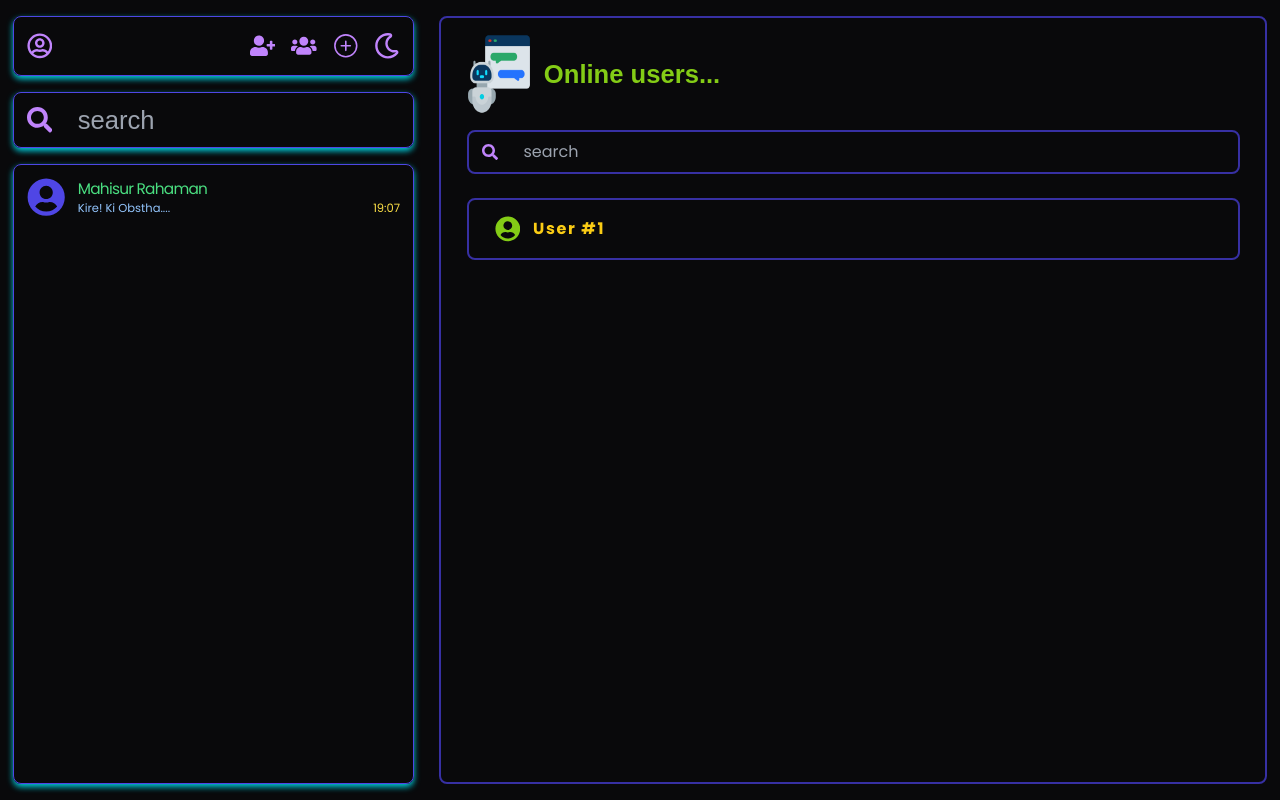
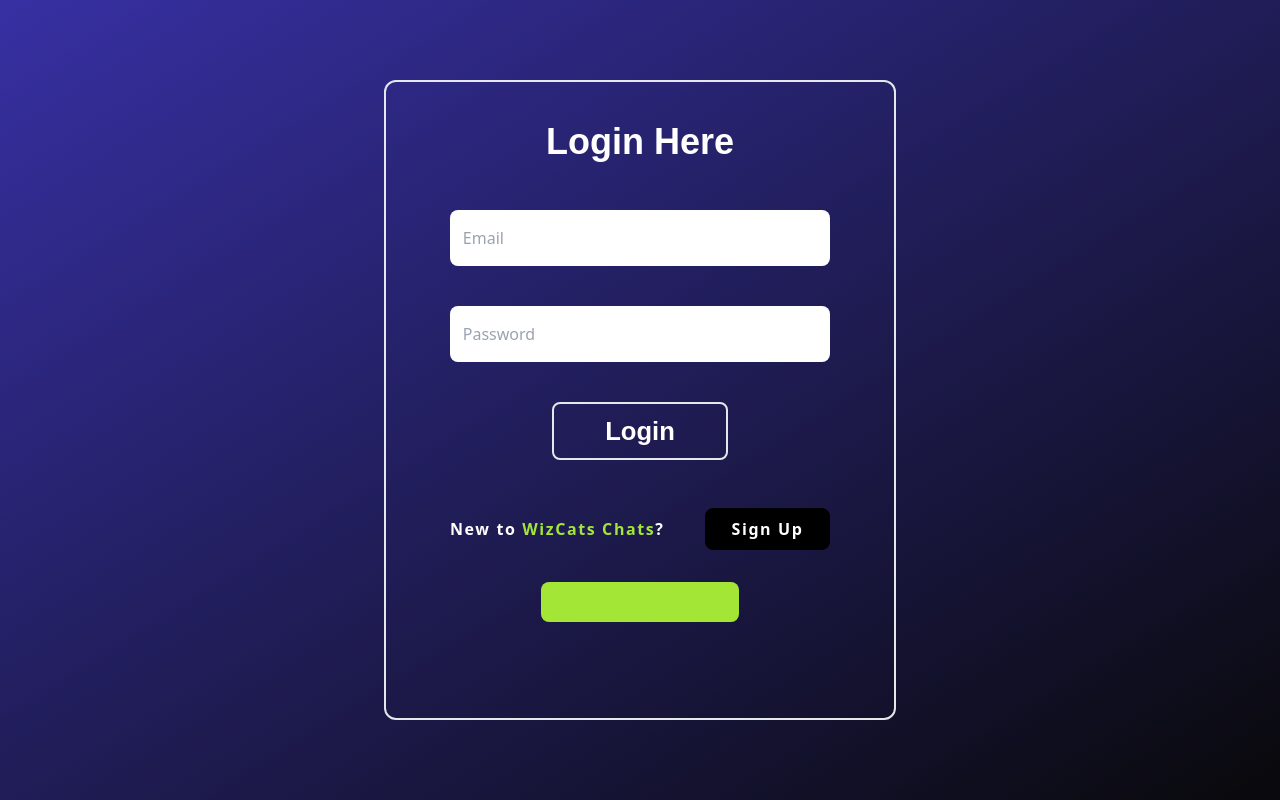
Before and after one commit to mahisurrahman/chat-app-front-end, a React (Vite) app: page / in a window 1280 px wide. Built offline with nearby package versions, Linux system fonts and the light colour scheme; a web font is replaced by a local one.

Commit message:
Routing Worked

```diff
--- a/src/App.jsx
+++ b/src/App.jsx
@@ -1,12 +1,18 @@
 
+import { Route, Routes } from 'react-router-dom'
 import './App.css'
+import Login from './Pages/Login/Login'
 
 function App() {
 
   return (
-    <>
+    <div>
+     <Routes>
+      <Route path='/' element={<Login></Login>}>
 
-    </>
+      </Route>
+     </Routes>
+    </div>
   )
 }
 
--- /dev/null
+++ b/src/Components/Groups/Groups.jsx
@@ -0,0 +1,11 @@
+
+
+const Groups = () => {
+   return (
+      <div>
+         <h1>Groups</h1>
+      </div>
+   );
+};
+
+export default Groups;
--- a/src/Components/OnlineUserSingle/OnlineUserSingle.jsx
+++ b/src/Components/OnlineUserSingle/OnlineUserSingle.jsx
@@ -2,7 +2,7 @@ import { FaUserCircle } from "react-icons/fa";
 
 const OnlineUserSingle = () => {
   return (
-    <div className="px-[2vw] py-[2vh] border-2 border-indigo-800 rounded-lg my-[2vh] flex items-center gap-[1vw]">
+    <div className="px-[2vw] py-[2vh] border-2 border-indigo-800 rounded-lg my-[2vh] flex items-center gap-[1vw] duration-700 hover:bg-black hover:cursor-pointer hover:duration-700 hover:border-black">
       <FaUserCircle className="text-[2vw] text-lime-500"></FaUserCircle>
       <h1 className="font-poppins text-[1.25vw] text-yellow-400 font-bold tracking-widest">User #1</h1>
     </div>
--- a/src/Components/OnlineUsers/OnlineUsers.jsx
+++ b/src/Components/OnlineUsers/OnlineUsers.jsx
@@ -25,7 +25,6 @@ const OnlineUsers = () => {
         </div>
         <div className="mt-[1vh] overflow-y-auto max-h-[70vh]">
           <OnlineUserSingle></OnlineUserSingle>
-
         </div>
       </div>
     </div>
--- a/src/Layouts/MainLayout/MainLayout.jsx
+++ b/src/Layouts/MainLayout/MainLayout.jsx
@@ -1,9 +1,6 @@
 import { Fade } from "react-awesome-reveal";
 import Sidebar from "../../Components/Sidebar/Sidebar";
-import OnlineUsers from "../../Components/OnlineUsers/OnlineUsers";
-// import CreateGroups from "../../Pages/CreateGroupsPage/CreateGroups";
-// import WorkArea from "../../Components/WorkArea/WorkArea";
-// import WelcomePage from "../../Pages/WelcomePage/WelcomePage";
+// import { Outlet } from "react-router-dom";
 
 const MainLayout = () => {
   return (
@@ -14,10 +11,7 @@ const MainLayout = () => {
             <Sidebar></Sidebar>
           </div>
           <div className="col-span-2">
-            {/* <CreateGroups></CreateGroups> */}
-            {/* <WelcomePage></WelcomePage> */}
-            {/* <WorkArea></WorkArea> */}
-            <OnlineUsers></OnlineUsers>
+
           </div>
         </div>
       </div>
--- a/src/Pages/SignUp/SignUp.jsx
+++ b/src/Pages/SignUp/SignUp.jsx
@@ -46,7 +46,7 @@ const SignUp = () => {
             <h1>
               Old to<span className="text-indigo-400">WizCats Chats</span>?
             </h1>
-            <Link to="/login">
+            <Link to="/">
               <button className="px-[2vw] py-[1vh] border rounded-lg bg-black border-black duration-700 hover:duration-700 hover:bg-transparent hover:border-white hover:cursor-pointer">
                 Login
               </button>
--- a/src/main.jsx
+++ b/src/main.jsx
@@ -1,14 +1,15 @@
-import React from 'react'
-import ReactDOM from 'react-dom/client'
-import './index.css'
+import React from "react";
+import ReactDOM from "react-dom/client";
+import "./index.css";
 
-import {
-  RouterProvider,
-} from "react-router-dom";
-import router from './Routes/Main.jsx';
+import { BrowserRouter } from "react-router-dom";
+// import router from './Routes/Main.jsx';
+import App from "./App.jsx";
 
-ReactDOM.createRoot(document.getElementById('root')).render(
+ReactDOM.createRoot(document.getElementById("root")).render(
   <React.StrictMode>
-    <RouterProvider router={router} />
-  </React.StrictMode>,
-)
+    <BrowserRouter>
+      <App/>
+    </BrowserRouter>
+  </React.StrictMode>
+);
```
Also changed, not shown: src/Routes/Main.jsx (+34 -11 lines).
